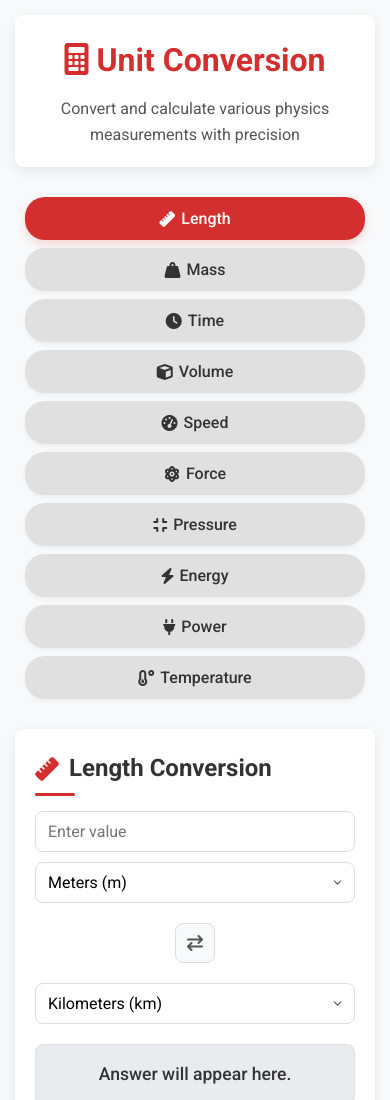
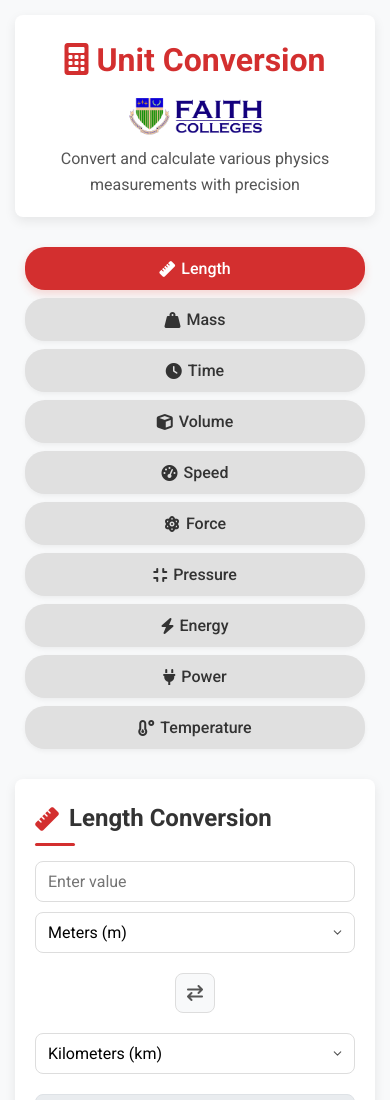
Before and after one commit to iguessrob/CONV-CALC, a plain HTML site: page index.html in a window 390 px wide. Shown: the top 1100 px of the page. Drawn offline with Linux system fonts and the light colour scheme.

Commit message:
Added Faith Logo

```diff
--- a/Calculator.css
+++ b/Calculator.css
@@ -44,7 +44,7 @@ body {
 
 /* Header styling: for the main title and subtitle */
 header {
-    text-align: center; /* Centers the text within the header */
+    text-align: center; /* This will center the <p> and the .header-content block */
     margin-bottom: 40px; /* Space below the header */
     padding: 30px 25px; /* Inner spacing */
     background-color: var(--card-bg);
@@ -52,11 +52,26 @@ header {
     box-shadow: var(--shadow);
 }
 
+/* NEW: Styles for the container holding the H1 and the logo */
+.header-content {
+    display: flex; /* This allows us to arrange the title and logo in a row */
+    align-items: center; /* This vertically aligns the title and logo nicely */
+    justify-content: center; /* This centers the title-logo group within the header */
+    gap: 20px; /* This creates a small space between the title and the logo. Adjust as you like! */
+    margin-bottom: 10px; /* Adds a little space between the title/logo group and the paragraph below */
+}
+
 header h1 {
     color: var(--primary-color);
-    margin-bottom: 10px;
     font-size: 2.8em; /* Large font size for the main title */
     font-weight: 700; /* Bold font weight */
+    margin-bottom: 0; /* We remove the bottom margin here, as .header-content handles spacing now */
+}
+
+/* NEW: Styles for your school logo */
+.school-logo {
+    max-height: 60px; /* Adjust this value to control the logo's height. It will scale proportionally. */
+    width: auto; /* This ensures the logo maintains its aspect ratio */
 }
 
 header p {
@@ -64,7 +79,11 @@ header p {
     font-size: 1.2em; /* Slightly larger font for the subtitle */
 }
 
-/* Main section for the calculator */
+
+/* ... (rest of your CSS remains the same) ... */
+
+
+/* Calculator section styling */
 .calculator-section {
     display: flex;
     flex-direction: column; /* Stacks conversion type selector and the main conversion area */
@@ -263,15 +282,15 @@ select:focus {
     font-weight: 500; /* Slightly bolder text for the result */
 }
 
-/* NEW: Styling for the formula display area */
+/* Styling for the formula display area */
 .formula-display {
     margin-top: 0; /* Will be controlled by .show class or if it's always after result */
     padding: 15px;
-    background-color: #f8f9fa; /* A distinct light blue background */
+    background-color: #e6f7ff; /* A distinct light blue background */
     border-radius: var(--border-radius);
     font-size: 0.9em;
-    color: rgb(75, 75, 75); /* A darker blue for text, for readability */
-    border: 1px solid #e2e2e2; /* Border matching the background tone */
+    color: #0056b3; /* A darker blue for text, for readability */
+    border: 1px solid #b3e0ff; /* Border matching the background tone */
     word-break: break-word;
     white-space: pre-wrap; /* Respects newlines and spaces in the formula text */
     opacity: 0; /* Hidden by default */
@@ -347,8 +366,18 @@ footer {
         padding: 20px;
     }
 
+    /* Adjust header content for smaller screens */
+    .header-content {
+        flex-direction: column; /* Stack title and logo vertically */
+        gap: 10px; /* Adjust gap for column layout */
+    }
+
     header h1 {
-        font-size: 2em; /* Smaller title */
+        font-size: 2em; /* Smaller title on mobile */
+    }
+
+    .school-logo {
+        max-height: 40px; /* Make logo a bit smaller on mobile */
     }
 
     header p {
--- a/index.html
+++ b/index.html
@@ -18,7 +18,11 @@
     <div class="container">
         <!-- Header section: Title and a brief description -->
         <header>
-            <h1><i class="fas fa-calculator"></i> Unit Conversion</h1>
+            <!-- This new div will group your title and logo together -->
+            <div class="header-content">
+                <h1><i class="fas fa-calculator"></i> Unit Conversion</h1>
+                <img src="FAITH-Colleges-Logo.png" alt="School Logo" class="school-logo">
+            </div>
             <p>Convert and calculate various physics measurements with precision</p>
         </header>
 
@@ -66,7 +70,7 @@
                         <p>Answer will appear here.</p>
                     </div>
 
-                    <!-- NEW: Area to display the formula used for the conversion -->
+                    <!-- Area to display the formula used for the conversion -->
                     <div class="formula-display" id="formulaDisplay">
                         <!-- Formula will be shown here, updated by JS -->
                         <p>Formula used will appear here.</p>
@@ -78,7 +82,6 @@
                         <p>Solution will appear here.</p>
                     </div>
                 </div>
-                <!-- Note: Mass and Time specific sections were removed as it's now dynamic -->
             </div>
         </main>
 
```
Also changed, not shown: FAITH-Colleges-Logo.png (added).
